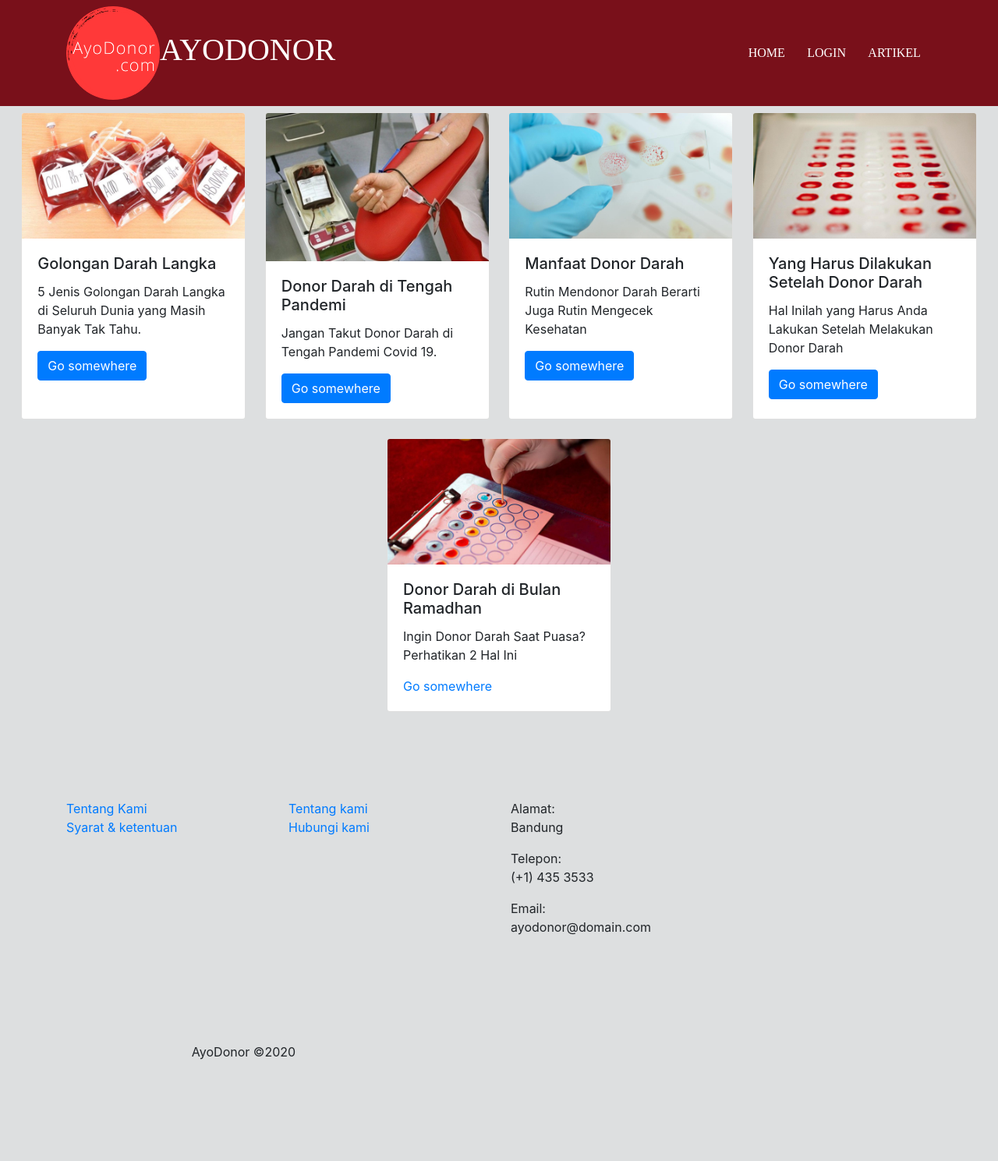
After one commit to giselaynnd/ayodonor, a CodeIgniter app: page /ayodonor/Home/artikel in a window 1280 px wide. The commit adds this page. Shown: the whole page at 78% size. Run offline with CodeIgniter, Linux system fonts and the light colour scheme; some libraries are stand-ins or nearby versions; some web fonts are replaced.

Commit message:
tambah artikel, edit & hapus view

```diff
--- a/ayodonor/application/controllers/Home.php
+++ b/ayodonor/application/controllers/Home.php
@@ -68,4 +68,14 @@ class Home extends CI_Controller
             // redirect(base_url('/home/login'));
         }
     }
+
+    public function artikel()
+    {
+        $this->load->view('home/artikel.php');
+    }
+
+    public function skdonor()
+    {
+        $this->load->view('home/syarat_donor.php');
+    }
 }
--- a/ayodonor/application/views/admin/login.php
+++ b/ayodonor/application/views/admin/login.php
@@ -56,6 +56,9 @@
                         <li class="nav-item nav-login">
                             <a class="scroll nav-link" href="<?= base_url('Home/register'); ?>">REGISTER</a>
                         </li>
+                        <li class="nav-item">
+                            <a class="scroll nav-link" href="<?= base_url('Home/artikel'); ?>">ARTIKEL</a>
+                        </li>
                     </ul>
                 </div>
             </div>
--- /dev/null
+++ b/ayodonor/application/views/home/artikel.php
@@ -0,0 +1,172 @@
+<!DOCTYPE html>
+<html lang="en">
+
+<head>
+	<meta charset="UTF-8" />
+	<meta name="viewport" content="width=device-width, initial-scale=1.0" />
+	<meta http-equiv="X-UA-Compatible" content="ie=edge" />
+	<title>AYODONOR</title>
+	<link rel="stylesheet" href="<?= base_url(); ?>assets/css/bootstrap.css" />
+	<link rel="stylesheet" href="<?= base_url(); ?>assets/css/main.css" />
+	<link rel="stylesheet" href="<?= base_url(); ?>assets/css/animations.css">
+
+	<style>
+		.site-header {
+			background-color: #79101a;
+			position: fixed;
+			top: 0;
+			position: fixed;
+			width: 100%;
+			z-index: 20;
+		}
+
+
+        #tulisan .title {
+        	font-family: PlayfairDisplay;
+        	text-align: center;
+        }
+	</style>
+</head>
+
+<body>
+
+	<header class="site-header js-site-header">
+		<nav class="navbar navbar-expand-lg navbar-black ftco_navbar bg-transparent ftco-navbar-transparent" id="ftco-navbar">
+			<div class="container">
+				<img src="<?= base_url(); ?>assets/img/logo1.png" width="120" alt="aaa">
+				<a class="navbar-brand" href="index.php"><h1 style="color: white;">   AYODONOR</h1></a>
+				<div class="collapse navbar-collapse" id="ftco-nav">
+					<ul class="navbar-nav ml-auto">
+						<li class="nav-item">
+							<a class="scroll nav-link" href="<?= base_url(); ?>">HOME</a>
+						</li>
+						<li class="nav-item nav-login">
+							<a class="scroll nav-link" href="<?= base_url('home/login'); ?>">
+								<?php
+								if ($this->session->userdata('email')) {
+									echo "DASHBOARD";
+								} else
+									echo "LOGIN";
+								?>
+							</a>
+						</li>
+
+						<li class="nav-item">
+							<a class="scroll nav-link" href="#abc">ARTIKEL</a>
+						</li>
+					</ul>
+				</div>
+			</div>
+		</nav>
+	</header>
+
+<!-- card -->
+	<br>
+	<br>
+	<br>
+	<br>
+	<br>
+	<br>
+
+	<div class="col d-flex justify-content-around">
+		<div class="card" style="width: 18rem;">
+	  		<img src="<?= base_url(); ?>assets/img/a2.jpg" class="card-img-top" alt="...">
+	  		<div class="card-body">
+		    	<h5 class="card-title">Golongan Darah Langka</h5>
+		    	<p class="card-text">5 Jenis Golongan Darah Langka di Seluruh Dunia yang Masih Banyak Tak Tahu.</p>
+		    	<a href="https://hot.liputan6.com/read/4234473/5-jenis-golongan-darah-langka-di-seluruh-dunia-yang-masih-banyak-tak-tahu" class="btn btn-primary">Go somewhere</a>
+	  		</div>
+		</div>
+		<div class="card" style="width: 18rem;">
+	  		<img src="<?= base_url(); ?>assets/img/a3.jpg" class="card-img-top" alt="...">
+	  		<div class="card-body">
+		    	<h5 class="card-title">Donor Darah di Tengah Pandemi</h5>
+		    	<p class="card-text">Jangan Takut Donor Darah di Tengah Pandemi Covid 19.</p>
+		    	<a href="https://hot.liputan6.com/read/4234473/5-jenis-golongan-darah-langka-di-seluruh-dunia-yang-masih-banyak-tak-tahu" class="btn btn-primary">Go somewhere</a>
+	  		</div>
+		</div>
+		<div class="card" style="width: 18rem;">
+	  		<img src="<?= base_url(); ?>assets/img/a1.jpg" class="card-img-top" alt="...">
+	  		<div class="card-body">
+		    	<h5 class="card-title">Manfaat Donor Darah</h5>
+		    	<p class="card-text">Rutin Mendonor Darah Berarti Juga Rutin Mengecek Kesehatan</p>
+		    	<a href="https://www.guesehat.com/manfaat-donor-darah-rutin" class="btn btn-primary">Go somewhere</a>
+	  		</div>
+		</div>
+		<div class="card" style="width: 18rem;">
+	  		<img src="<?= base_url(); ?>assets/img/a4.jpg" class="card-img-top" alt="...">
+	  		<div class="card-body">
+		    	<h5 class="card-title">Yang Harus Dilakukan Setelah Donor Darah</h5>
+		    	<p class="card-text">Hal Inilah yang Harus Anda Lakukan Setelah Melakukan Donor Darah</p>
+		    	<a href="https://www.guesehat.com/manfaat-donor-darah-rutin" class="btn btn-primary">Go somewhere</a>
+	  		</div>
+		</div>
+	</div>
+	<br>
+	<div class="col d-flex justify-content-around">
+		<div class="card" style="width: 18rem;">
+	  		<img src="<?= base_url(); ?>assets/img/a5.jpg" class="card-img-top" alt="...">
+	  		<div class="card-body">
+		    	<h5 class="card-title">Donor Darah di Bulan Ramadhan</h5>
+		    	<p class="card-text">Ingin Donor Darah Saat Puasa? Perhatikan 2 Hal Ini</p>
+		    	<a href="https://www.liputan6.com/ramadan/read/4244284/ingin-donor-darah-saat-puasa-perhatikan-2-hal-ini#">Go somewhere</a>
+	  		</div>
+		</div>
+	</div>
+
+
+</body>
+
+<!--START FOOTER-->
+
+    <footer class="section footer-section">
+      <div class="container">
+        <div class="row mb-4">
+          <div class="col-md-3 mb-5">
+            <ul class="list-unstyled link">
+              <li><a href="#">Tentang Kami</a></li>
+
+              <li><a href="#">Syarat & ketentuan</a></li>
+            </ul>
+          </div>
+          <div class="col-md-3 mb-5">
+            <ul class="list-unstyled link">
+
+              <li><a href="#">Tentang kami</a></li>
+              <li><a href="#">Hubungi kami</a></li>
+
+            </ul>
+          </div>
+          <div class="col-md-3 mb-5 pr-md-5 contact-info">
+            <!-- <li>198 West 21th Street, <br> Suite 721 New York NY 10016</li> -->
+            <p><span class="iconify" data-icon="ic:baseline-location-on" data-inline="false"></span>Alamat:</span> <span> <br>  Bandung</span></p>
+            <p><span class="iconify" data-icon="twemoji:telephone-receiver" data-inline="false"></span>Telepon:</span> <span> <br>  (+1) 435 3533</span></p>
+            <p><span class="iconify" data-icon="ion-ios-mail" data-inline="false"></span> Email:</span> <span> ayodonor@domain.com</span></p>
+          </div>
+
+            </form>
+          </div>
+        </div>
+        <div class="row pt-5">
+          <p class="col-md-6 text-center">
+
+            AyoDonor &copy;<script>document.write(new Date().getFullYear());</script>  <i class="icon-heart-o" aria-hidden="true"></i> <a href="https://colorlib.com" target="_blank" ></a>
+
+          </p>
+
+        </div>
+      </div>
+    </footer>
+
+<!--END FOOTER-->
+
+	<!-- SCRIPT HERE -->
+	<script src="https://code.jquery.com/jquery-3.3.1.min.js"></script>
+	<script src="https://cdnjs.cloudflare.com/ajax/libs/popper.js/1.14.7/umd/popper.min.js" integrity="sha384-UO2eT0CpHqdSJQ6hJty5KVphtPhzWj9WO1clHTMGa3JDZwrnQq4sF86dIHNDz0W1" crossorigin="anonymous"></script>
+	<script src="https://stackpath.bootstrapcdn.com/bootstrap/4.3.1/js/bootstrap.min.js" integrity="sha384-JjSmVgyd0p3pXB1rRibZUAYoIIy6OrQ6VrjIEaFf/nJGzIxFDsf4x0xIM+B07jRM" crossorigin="anonymous"></script>
+	<script src="<?= base_url(); ?>assets/js/main.js"></script>
+	<script type="text/javascript" src="<?= base_url(); ?>assets/js/css3-animate-it.js"></script>
+
+</body>
+
+</html>
--- a/ayodonor/application/views/home/login.php
+++ b/ayodonor/application/views/home/login.php
@@ -57,7 +57,7 @@
                             <a class="scroll nav-link" href="<?= base_url('Home/register'); ?>">REGISTER</a>
                         </li>
                         <li class="nav-item">
-                            <a class="scroll nav-link" href="#abc">ABOUT US</a>
+                            <a class="scroll nav-link" href="<?= base_url('Home/artikel'); ?>">ARTIKEL</a>
                         </li>
                     </ul>
                 </div>
--- a/ayodonor/application/views/home/register.php
+++ b/ayodonor/application/views/home/register.php
@@ -51,6 +51,9 @@
                         </li>
                         <li class="nav-item nav-login">
                             <a class="scroll nav-link" href="<?= base_url('home/login'); ?>">LOGIN</a>
+                        </li>
+                        <li class="nav-item">
+                            <a class="scroll nav-link" href="<?= base_url('Home/artikel'); ?>">ARTIKEL</a>
                         </li>
                     </ul>
                 </div>
```
Also changed, not shown: ayodonor/application/views/home/index.php (+10 -6 lines), ayodonor/application/views/home/syarat_donor.php (added, +128 -0 lines), ayodonor/assets/img/a1.jpg (added), ayodonor/assets/img/a2.jpg (added), ayodonor/assets/img/a3.jpg (added), ayodonor/assets/img/a4.jpg (added), ayodonor/assets/img/a5.jpg (added).
